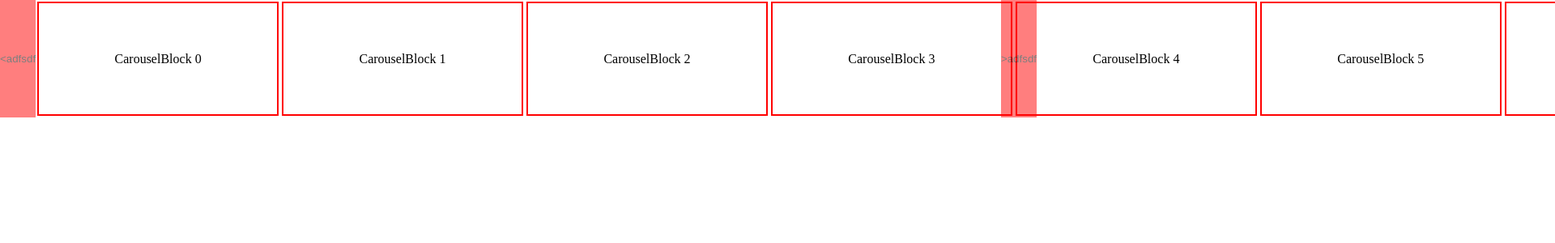
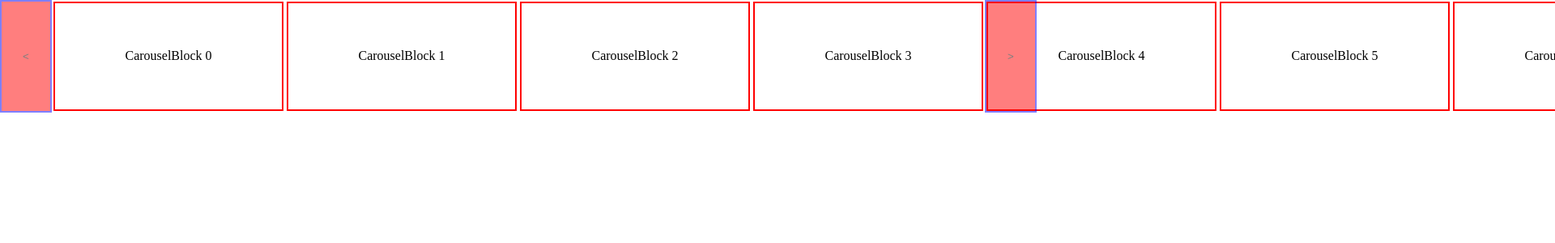
Before and after one commit to Mir-Labib-Hossain/Playground, a React (Vite) app: page / in a window 1280 px wide. Shown: the top 300 px of the page at 81% size, 1920 px wide, since content can reach past the window. Built offline with nearby package versions, Linux system fonts and the light colour scheme.

Commit message:
stable css

```diff
--- a/src/components/carousel-block/index.tsx
+++ b/src/components/carousel-block/index.tsx
@@ -5,7 +5,11 @@ type Props = {
 };
 
 const CarouselBlock = ({ title }: Props) => {
-  return <div className="block">CarouselBlock {title}</div>;
+  return <div className="block">
+    <div className="content">
+    CarouselBlock {title}
+    </div>
+  </div>;
 };
 
 export default CarouselBlock;
--- a/src/components/carousel-block/style.css
+++ b/src/components/carousel-block/style.css
@@ -1,11 +1,16 @@
-.block{
+.block {
+  display: flex;
+  padding: 2px;
+  width: 25%;
+  flex: 0 0 25%;
+  /* Customable */
+}
 
-    flex: 0 0 25%;
-    width: 25%;
-    aspect-ratio: 19/9;
-    margin:2px;
-    display: grid;
-    place-content: center;
-    border : 2px solid red;
-
+.content {
+  width: 100%;
+  aspect-ratio: 19/9;
+  /* Customable */
+  display: grid;
+  place-content: center;
+  border: 2px solid red;
 }
--- a/src/components/carousel/handler-btn.tsx
+++ b/src/components/carousel/handler-btn.tsx
@@ -5,7 +5,7 @@ type Props = {
 
 
 function HandlerBtn({ position }: Props) {
-  return <button className="handler-btn">{position === "left" ? "<" : ">"}adfsdf</button>;
+  return <button className="handler-btn">{position === "left" ? "<" : ">"}</button>;
 }
 
 export default HandlerBtn;
--- a/src/components/carousel/style.css
+++ b/src/components/carousel/style.css
@@ -1,20 +1,23 @@
 .container {
   display: flex;
-  /* overflow: hidden; */
   justify-content: center;
 }
 
 .carousel-list {
-  width: 90%; /* calc 100-margin*/
+  width: 90%; /* calc 100 - margin or 2 button's widths*/
   display: flex;
   flex-grow: 1;
-  transform: translateX(-00%);
+  transform: translateX(-0%);
   transition: transform 1s ease-in-out;
 }
 
-
 /* button */
-.handler-btn{
-opacity: .5;    background-color: red;
-border: none;
+.handler-btn {
+  opacity: 0.5;
+  background-color: red;
+  border: none;
+  border : 2px solid blue;
+  width: 5%; /* width is 90% because there is 5% & 5% 2 buttons = 90+5+5=100 */
+  z-index: 10;
+  /* Customable */
 }
```
